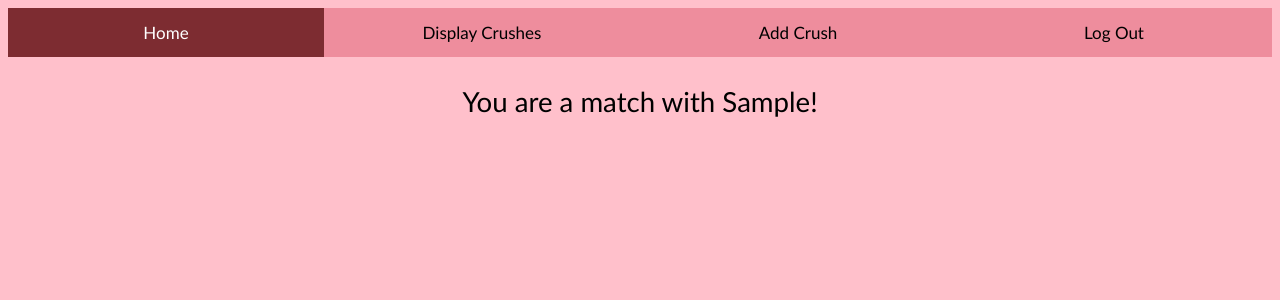
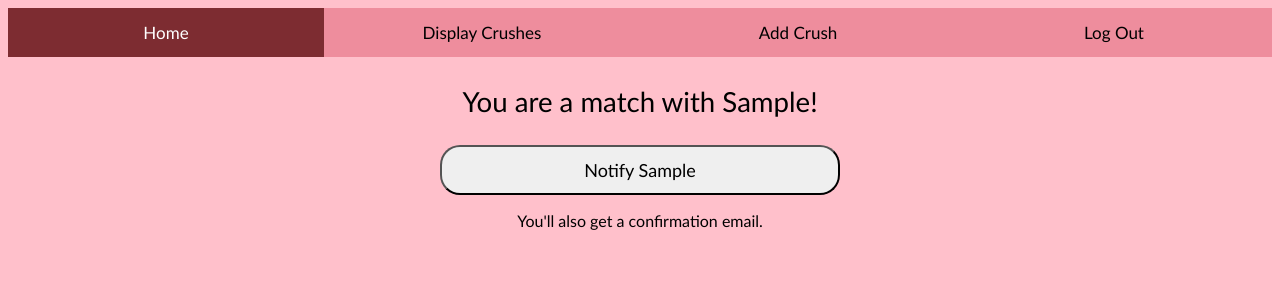
Before and after one commit to rwang2022/BU-match, a Flask app: template templates/reveal_crush.html in a window 1280 px wide. Shown: the top 300 px of the page. Run offline with Flask 2, Linux system fonts and the light colour scheme; the template is opened without the code that fills it: most values are stand-ins (such as "Sample title", 1, 10 or a date in 2020); parts of the project's set-up code (start-up, migrations or seed data) failed here and were passed over.

Commit message:
confirmation email to both is working

```diff
--- a/app.py
+++ b/app.py
@@ -25,10 +25,11 @@ for i in range(len(students_alums)):
 
 @app.route("/", methods=["GET", "POST"])
 def index():
+    error = request.args.get('error')
     if session.get('verify') == True:
         crush_list = checkCrushList(session['email'])
         print(crush_list)
-        return render_template("display_crushes.html", email=session['email'], crush_list=crush_list)
+        return render_template("display_crushes.html", email=session['email'], crush_list=crush_list, error=error)
     return render_template("welcome.html")
 
 
@@ -45,7 +46,6 @@ def append_crush():
     crush_info = request.form.get("crush", default="")
     error = add_crush(user_info, crush_info)
     crush_list = checkCrushList(session['email'])
-    print("line42")
     print(crush_list)
     return render_template("display_crushes.html", email=session['email'], crush_list=crush_list, error=error)
 
@@ -63,7 +63,7 @@ def sending_code():
         global random_code
         random_code = random.randint(1_000_000, 9_999_999)
         print(f"random code: {random_code}")
-        send_verification_code(email_receiver=email, body=str(random_code))
+        send_email(subject="BU-match verify", email_receiver=email, body=str(random_code))
 
         return render_template("sending_code.html", email=email)
 
@@ -98,17 +98,28 @@ def reveal_crush():
     button_crush = request.form.get("crush_reveal").split(", ")[1]
     print(f"button_crush: {button_crush}")
     if button_crush in matched_crushes:
-        return render_template("reveal_crush.html", matched_crushes=matched_crushes)
+        return render_template("reveal_crush.html", matched_crush=button_crush)
     return "<p>L no rizz</p>"
 
 
-def send_verification_code(email_receiver, body):
+@app.route("/notify_both", methods=["GET", "POST"])
+def notify_both():
+    email = session['email']
+    crush_email = request.form['crush_reveal']
+
+    subject = "Match found!"
+    body = "You have matched! Check the BU-match website."
+    send_email(subject, email, str(body))
+    send_email(subject, crush_email, body)
+
+    error=f"Email to {crush_email} has been sent"
+    return redirect(url_for('index', error=error))
+
+
+def send_email(subject, email_receiver, body):
     # sends the emails
     email_sender = "edmuchg@gmail.com"
     email_password = password
-
-    subject = "verify"
-    body = str(random_code)
 
     em = EmailMessage()
     em['From'] = email_sender
--- a/templates/reveal_crush.html
+++ b/templates/reveal_crush.html
@@ -1,11 +1,15 @@
-{% extends "base.html" %} {% block title %}Welcome!{% endblock %}
-{% block head%}
-{{ super() }}
+{% extends "base.html" %} {% block title %}Welcome!{% endblock %} {% block
+head%} {{ super() }}
 <style type="text/css"></style>
 {% endblock %}
 
 {% block content %}
-{% for matched_crush in matched_crushes %}
+
 <p>You are a match with {{matched_crush}}!</p>
-{% endfor %}
+<form action="/notify_both" method="POST">
+  <input type="hidden" name="crush_reveal" value="{{ matched_crush }}" />
+  <button formaction="/notify_both" style="min-height: auto; min-width: 400px;">Notify {{ matched_crush }}</button>
+  <p style="font-size: medium;">You'll also get a confirmation email.</p>
+</form>
+
 {% endblock %}
```
Also changed, not shown: crushes.db.
